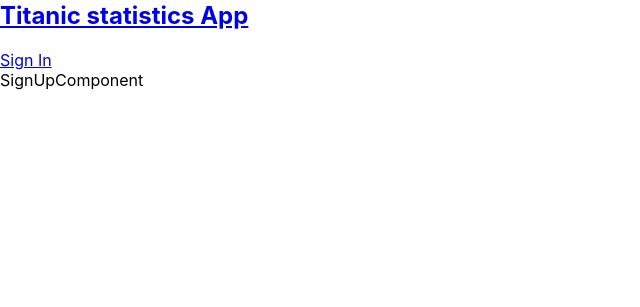
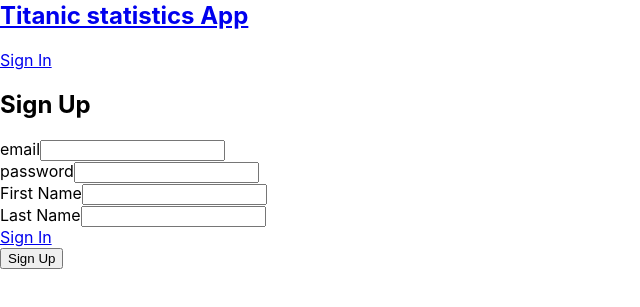
Before and after one commit to marinasatsyk/node_client_titanic, a React (Create React App) app: page /user/signup in a window 1280 px wide. Shown: the part 323-630 px from the top of the page, without its empty margins (0-640 px from the left). Built offline with nearby package versions, Linux system fonts and the light colour scheme; no server answers; sample sign-in values are in the browser's storage.

Commit message:
catch& display errors

```diff
--- a/src/api/instanceAxios/index.js
+++ b/src/api/instanceAxios/index.js
@@ -52,10 +52,13 @@ export async function login(email, password) {
         email,
         password,
     });
+
     console.log('axios login', response)
 
-    return response.data;
+    return response;
 }
+
+
 export async function signin(email, password, firstName, lastName) {
     const response = await $api.post('/registration', {
         email,
@@ -63,7 +66,7 @@ export async function signin(email, password, firstName, lastName) {
         firstName,
         lastName
     });
-    return response.data;
+    return response;
 }
 
 export async function getPassengers() {
--- a/src/api/userAPI/index.jsx
+++ b/src/api/userAPI/index.jsx
@@ -35,14 +35,18 @@ export const userLogin = async(FormData, isRemember) => {
 };
 
 
-export const userSignIn =  async(FormData) => {
+export const userSignIn =  async(FormData, navigate) => {
     try{
         const  {email, password, firstName, lastName} = FormData;
         const res = await signin(email, password, firstName, lastName);
         console.log("from userSignIn",  res)
+
+        if(res.data.status === 200){
+            navigate('/user/login');
+        }
+        return res;
        }catch(err){
-            console.error(err);
-            return err
-            //move to state
+            console.error("error", err);
+
        }
 }
--- a/src/components/TopNavComponent/index.jsx
+++ b/src/components/TopNavComponent/index.jsx
@@ -63,7 +63,7 @@ export  const TopNavComponent = () => {
                     <img
                         className="main-nav-logo-image"
                         src="#"
-                        alt="Argent Bank Logo"
+                        alt="Titanic statistics Logo"
                     />
                     <h1 className="sr-only">Titanic statistics App</h1>
                 </div>
--- /dev/null
+++ b/src/components/generic/ManageInput/index.jsx
@@ -0,0 +1,41 @@
+/* eslint-disable react/prop-types */
+import { useState } from 'react';
+
+const ManagedInput = ({
+    id,
+    type,
+    name,
+    value,
+    setValue,
+    errorMessage,
+    validateField,
+}) => {
+    const [isValid, setValid] = useState(true);
+    const f = (e) => {
+        setValue(e.target.value);
+        setValid(validateField(e.target.value));
+    };
+    return (
+        <div className="input-wrapper">
+            <label htmlFor={id}>{name}</label>
+            <input
+                type={type ?? 'text'}
+                className="text-control"
+                id={id}
+                required
+                name={name}
+                onChange={(e) => f(e)}
+                value={value}
+            />
+            {!isValid ? (
+                <div style={{ color: 'red', fontSize: '10px' }}>
+                    {errorMessage}
+                </div>
+            ) : (
+                ''
+            )}
+        </div>
+    );
+};
+
+export default ManagedInput;
--- /dev/null
+++ b/src/helpers/index.jsx
@@ -0,0 +1,13 @@
+//func   unified characters for first & last names
+
+export const unifyString = (v) => v.trim().toLowerCase().split(' ').join('');
+
+//VALIDATEION PART
+export const Validator = {
+    email: (e) =>
+        /^(([^<>()\\[\]\\.,;:\s@"]+(\.[^<>()\\[\]\\.,;:\s@"]+)*)|(".+"))@((\[[0-9]{1,3}\.[0-9]{1,3}\.[0-9]{1,3}\.[0-9]{1,3}\])|(([a-zA-Z\-0-9]+\.)+[a-zA-Z]{2,}))$/.test(
+            String(e).toLowerCase()
+        ),
+    name: (n) => n.trim().length > 1,
+    password: (p) => /^(?=.*\d)(?=.*[a-zA-Z])[a-zA-Z0-9]{6,}$/.test(p),
+};
--- a/src/pages/AuthForm/Login/index.jsx
+++ b/src/pages/AuthForm/Login/index.jsx
@@ -8,7 +8,8 @@ import {
     getUserFail,
 } from '../../../features/UserSlice';
 
-import  {userLogin} from '../../../api/userAPI';
+// import  {userLogin} from '../../../api/userAPI';
+import { login } from '../../../api/instanceAxios';
 
 const LoginComponent = () => {
   const { error } = useSelector((store) => store.user);
@@ -42,20 +43,36 @@ const LoginComponent = () => {
         event.preventDefault();
 
         //submit to API
-        //add verification of format!!!
         dispatch(getUserPending());
         console.log("***formData", formData);
         console.log("***formRequest", formRequest);
         try {
             console.log('in try ')
-            const isAuth = await userLogin(formRequest, isRemember);
-            console.log("isAuth", isAuth);
-            const user = isAuth.user;
+            const res = await login(formRequest.email, formRequest.password);
+
+            if( res.status === 200) {
+                if(isRemember){
+                    localStorage.setItem(
+                        'JWT',
+                        JSON.stringify(res.data.token)
+                    )
+                }else{
+                    sessionStorage.setItem(
+                        'JWT',
+                        JSON.stringify(res.data.token)
+                    );
+                }
+            }
+
+            // const isAuth = await userLogin(formRequest, isRemember);
+            // console.log("isAuth", isAuth);
+            const user = res.data.user;
+
             user && dispatch(getUserSuccess(user));
             navigate('/user/profile');
+
         } catch (error) {
-            console.log('====>from handle submit');
-            console.error("**", error);
+            console.error("'====>from handle submit**", error);
             dispatch(getUserFail(error.message));
         }
     };
@@ -69,8 +86,10 @@ const LoginComponent = () => {
             <section className="sign-in-content">
                 <i className="fa fa-user-circle sign-in-icon"></i>
                 <h1>Sign In</h1>
+
                 {error &&
-                    (error.includes('Password') || error.includes('User') ? (
+                // eslint-disable-next-line no-prototype-builtins
+                    (error.message !== "" ? (
                         <div className="error">{error}</div>
                     ) : null)}
 
--- a/src/pages/AuthForm/SignUp/index.jsx
+++ b/src/pages/AuthForm/SignUp/index.jsx
@@ -1,8 +1,136 @@
+import { useEffect, useState } from 'react';
+import { useDispatch, useSelector } from 'react-redux';
+import { Link, useNavigate } from 'react-router-dom';
+// import { userSignIn } from '../../../api/userAPI';
+import {
+  getUserFail,
+  getUserPending,
+  stopUserPending,
+} from '../../../features/UserSlice';
+import ManagedInput from '../../../components/generic/ManageInput';
+import { Validator, unifyString } from '../../../helpers';
+import { signin } from '../../../api/instanceAxios';
 
 function SignUpComponent() {
+  const { error } = useSelector((store) => store.user);
+  const navigate = useNavigate();
+  const dispatch = useDispatch();
+
+  //verification if checkbox "signIUp" is checked, use local state
+  const [email, setEmail] = useState('');
+  const [password, setPassword] = useState('');
+  const [firstName, setFirstName] = useState('');
+  const [lastName, setLastName] = useState('');
+
+  const [isEmailValidate, setIsEmailValidate] = useState(false);
+  const [isPasswordValidate, setIsPasswordIsValidate] = useState(false);
+  const [isFirstNameValidate, setIsFirstNameIsValidate] = useState(false);
+  const [isLastNameValidate, setIsLastNameIsValidate] = useState(false);
+
+  console.log("error", error);
+
+  //verification of form data
+  const handleSubmit = (event) => {
+      event.preventDefault();
+      setIsEmailValidate(Validator.email(email));
+      setIsPasswordIsValidate(Validator.password(password));
+      setIsFirstNameIsValidate(Validator.name(firstName));
+      setIsLastNameIsValidate(Validator.name(lastName));
+  };
+
+  // post axios when everything is ok
+    useEffect(() => {
+        const newUser = async () => {
+            if (
+                isEmailValidate &&
+                isPasswordValidate &&
+                isFirstNameValidate &&
+                isLastNameValidate
+            ) {
+                // API new user
+                dispatch(getUserPending());
+
+                try {
+
+                    const response = await signin(
+                          email,
+                          password,
+                          unifyString(firstName),
+                          unifyString(lastName),
+                    );
+                    response && dispatch(stopUserPending());
+
+                    if(response.status === 200){
+                      navigate('/user/login')
+                    }
+                } catch (error) {
+                    console.log('from signUp submit', error);
+                     dispatch(getUserFail(error));
+                }
+            }
+        };
+        newUser();
+        // console.log('after useEffect ' + error);
+    }, [isEmailValidate, isPasswordValidate, isFirstNameValidate, isLastNameValidate, email, password, firstName, lastName]);
+
+
+
   return (
-    <div>SignUpComponent</div>
-  )
+    <main className="main bg-dark">
+    <section className="sign-up-content">
+        <i className="fa fa-user-circle sign-in-icon"></i>
+        <h1>Sign Up</h1>
+
+        <form onSubmit={(e) => handleSubmit(e)}>
+            {error &&
+                (error.message.includes('email') ? (
+                    <div className="error">{error.message}</div>
+                ) : null)}
+            <ManagedInput
+                id="email"
+                type="email"
+                name="email"
+                value={email}
+                setValue={setEmail}
+                errorMessage="Make sure to enter correct mail"
+                validateField={Validator.email}
+            />
+            <ManagedInput
+                id="password"
+                type="password"
+                name="password"
+                value={password}
+                setValue={setPassword}
+                errorMessage="Make sure to use at least 1 letter, 1 number, 6 characters"
+                validateField={Validator.password}
+            />
+            <ManagedInput
+                id="firstName"
+                name="First Name"
+                value={firstName}
+                setValue={setFirstName}
+                errorMessage="Make sure to enter correct name"
+                validateField={Validator.name}
+            />
+            <ManagedInput
+                id="lastName"
+                name="Last Name"
+                value={lastName}
+                setValue={setLastName}
+                errorMessage="Make sure to enter correct name"
+                validateField={Validator.name}
+            />
+            <Link to="/user/login">
+                <div onClick={() => dispatch(getUserFail(''))}>
+                    Sign In
+                </div>
+            </Link>
+            <button className="sign-up-button">Sign Up</button>
+        </form>
+    </section>
+</main>
+);
+
 }
 
 export default SignUpComponent
```
